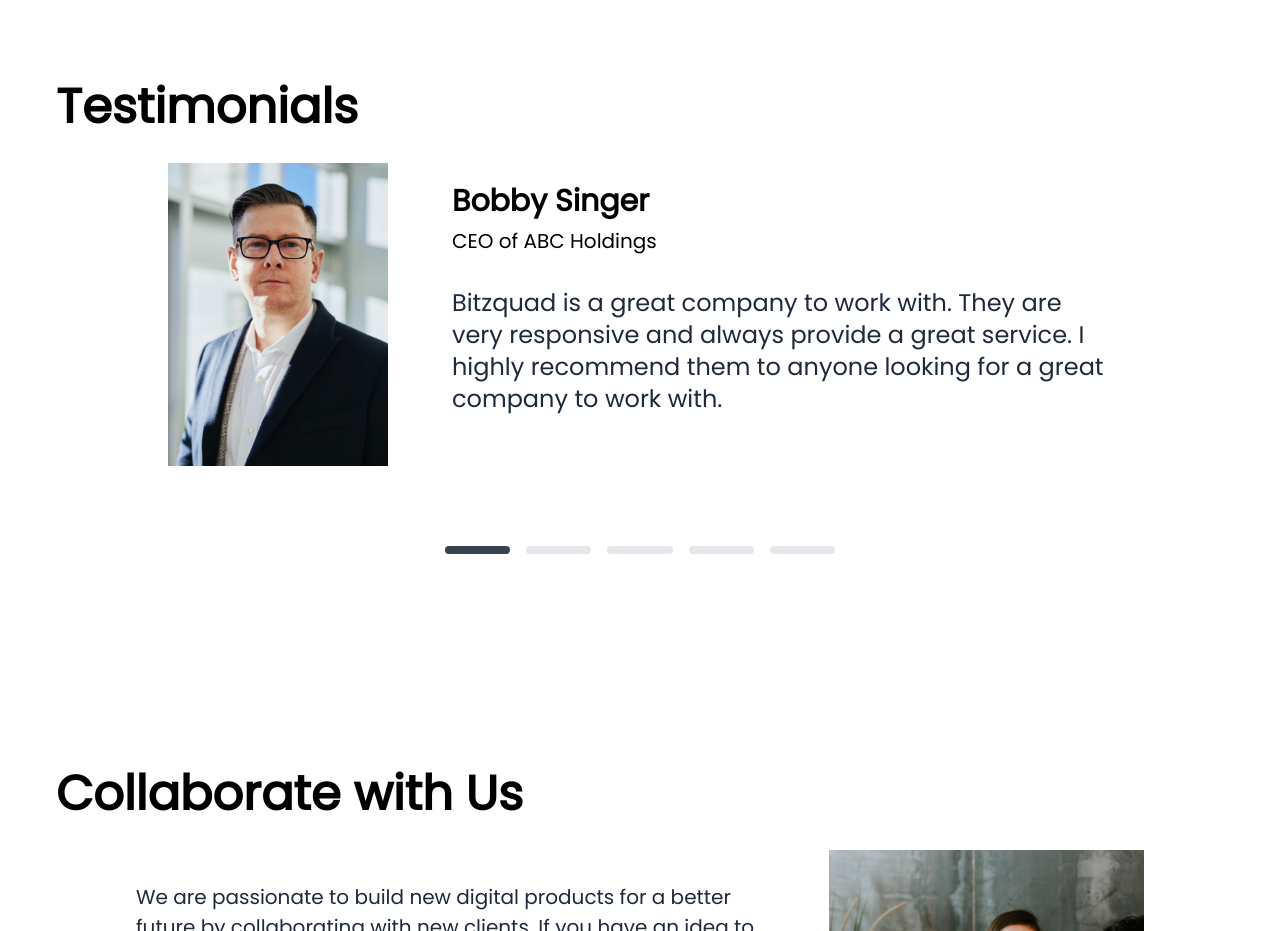
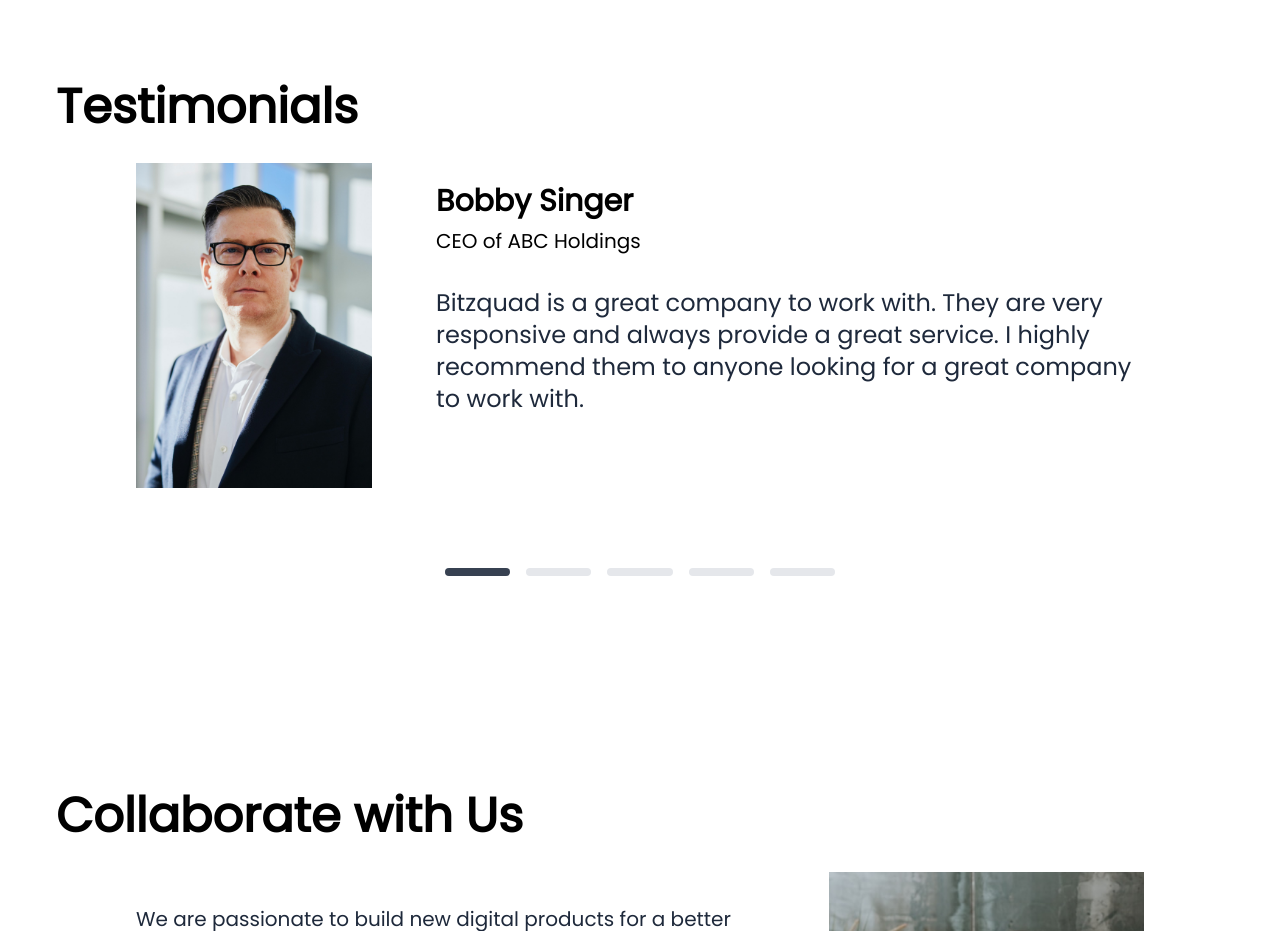
Before and after one commit to geethakash/bitzquad.com-2.0, a Next.js app: page / in a window 1280 px wide. Shown: the part 1240-2171 px from the top of the page. Built offline with nearby package versions, Linux system fonts and the light colour scheme; what react-locomotive-scroll would draw is missing.

Commit message:
fix: testimonial padding

```diff
--- a/styles/pages/_home-page.scss
+++ b/styles/pages/_home-page.scss
@@ -41,7 +41,7 @@
   }
 
   &_content__item {
-    @apply flex w-full justify-center lg:gap-x-10 lg:px-5 lg:pt-8 xl:gap-x-16 xl:px-28 2xl:pt-16;
+    @apply flex w-full justify-center lg:gap-x-10 lg:px-5 lg:pt-8 xl:gap-x-16 xl:px-20 2xl:pt-16;
 
     &_image {
       @apply relative hidden w-3/12 overflow-hidden object-cover lg:block;
```
